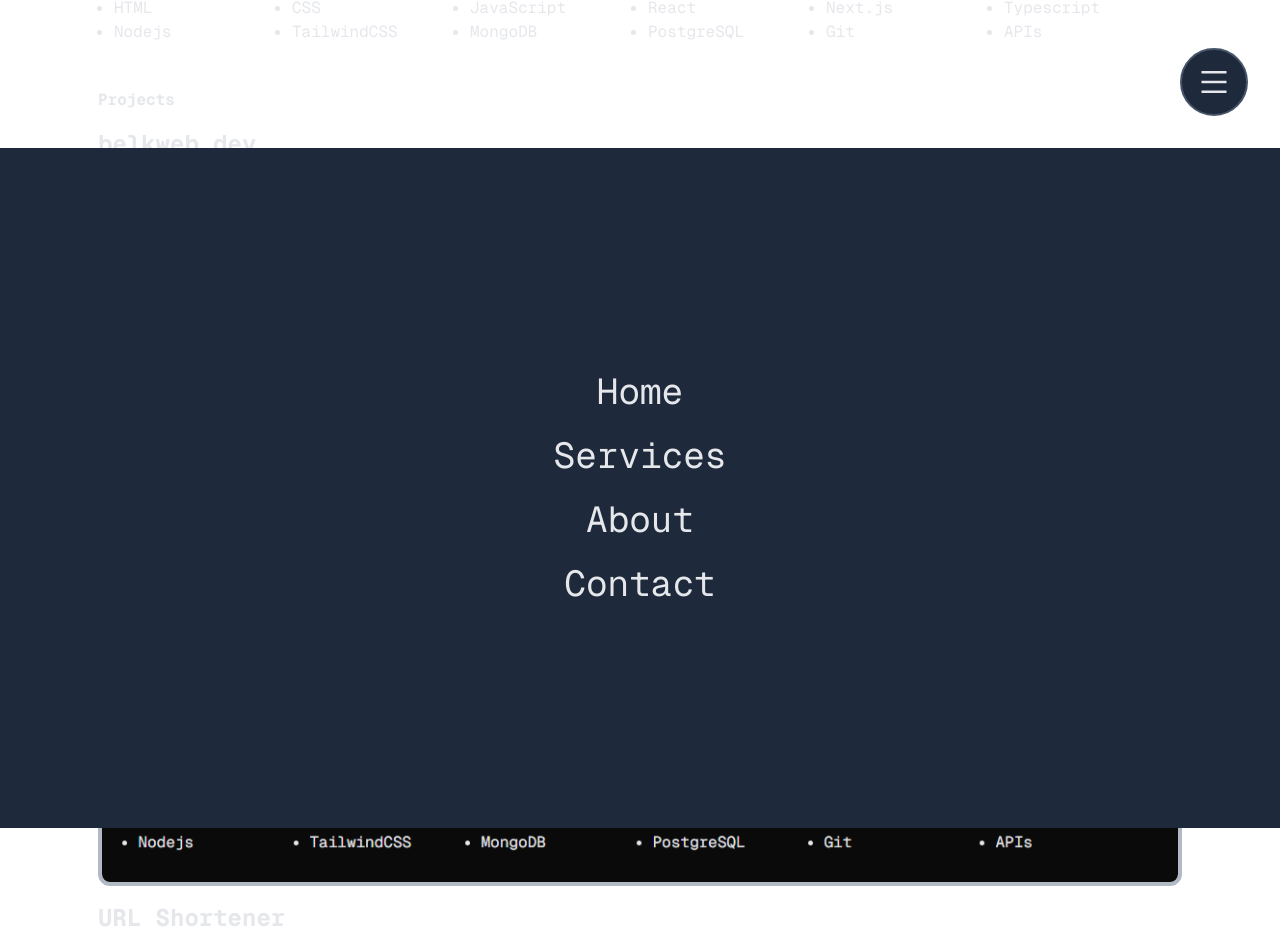
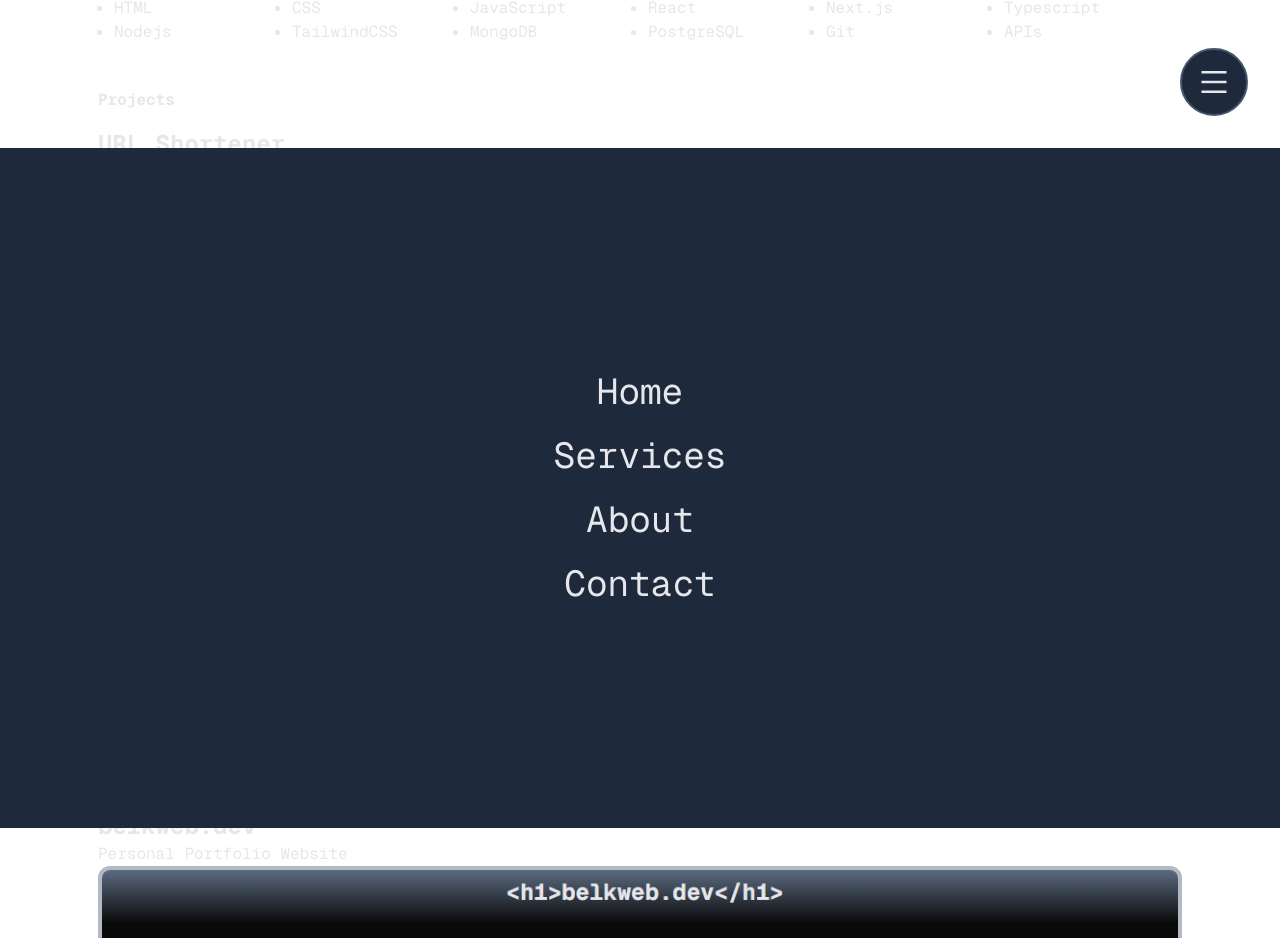
Before and after one commit to connor-belk/belkweb, a Next.js app: page / in a window 1280 px wide. Shown: the part 652-1590 px from the top of the page. Built offline with nearby package versions, Linux system fonts and the light colour scheme.

Commit message:
Switched the order of the projects to follow a more chronological order.

```diff
--- a/app/page.tsx
+++ b/app/page.tsx
@@ -78,16 +78,16 @@ export default function Home() {
         </h2>
         <div className="flex flex-col gap-4">
           <ProjectCard
+            project="URL Shortener"
+            description="Personal URL shortener website with account panel."
+            image="/photos/url-shrtnr1.png"
+            href="https://shrtnr.belkweb.dev/"
+          />
+          <ProjectCard
             project="belkweb.dev"
             description="Personal Portfolio Website"
             image="/photos/belkweb.png"
             href="https://belkweb.dev"
-          />
-          <ProjectCard
-            project="URL Shortener"
-            description="Personal URL shortener website with account panel."
-            image="/photos/url-shrtnr1.png"
-            href="https://url-shrtnr.vercel.app/"
           />
         </div>
       </div>
```
